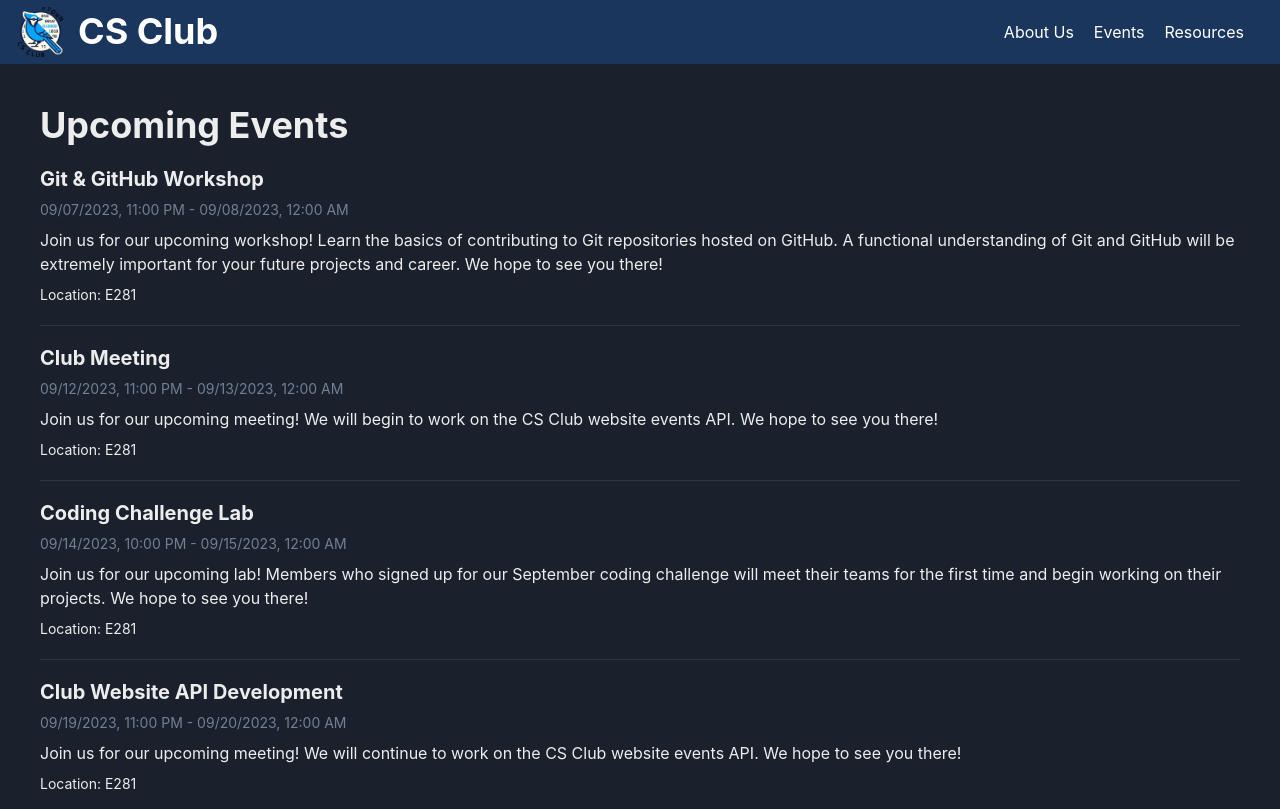
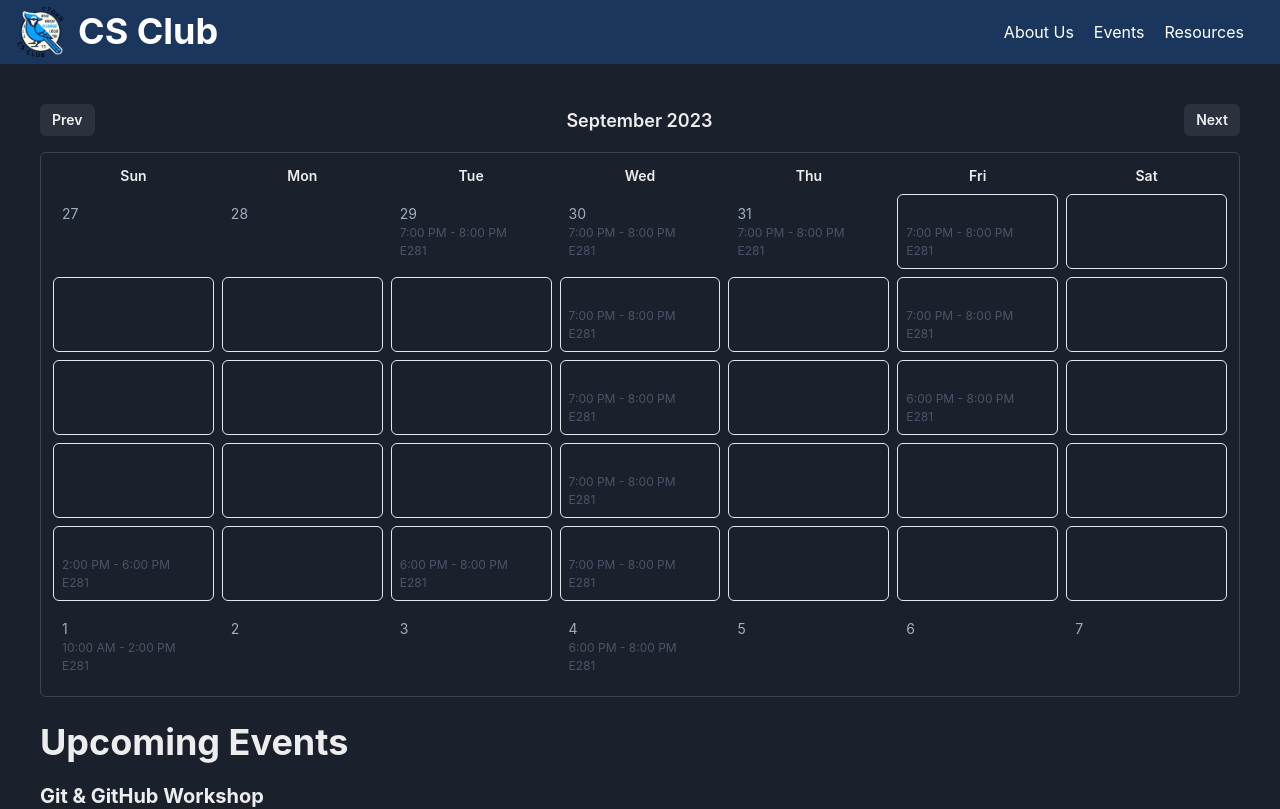
Before and after one commit to Etown-Computer-Science-Club/csclub_website, a React (Vite) app in the folder client/: page /events in a window 1280 px wide. Shown: the top 809 px of the page. Built offline with nearby package versions, Linux system fonts and the light colour scheme; the HTML template or start-up script is replaced by a standard one.

Commit message:
Added calendar to events page

```diff
--- /dev/null
+++ b/client/src/components/EventsCalendar.jsx
@@ -0,0 +1,138 @@
+import React, { useMemo, useState } from 'react';
+import { utcToZonedTime } from 'date-fns-tz';
+import { format } from 'date-fns';
+import { Box, Button, Grid, Text, VStack, HStack } from '@chakra-ui/react';
+
+function toKey(date) {
+  return date.toLocaleDateString('en-CA'); // YYYY-MM-DD
+}
+
+function monthRange(startMonth, endMonth) {
+  const months = [];
+  const cur = new Date(startMonth.getFullYear(), startMonth.getMonth(), 1);
+  const end = new Date(endMonth.getFullYear(), endMonth.getMonth(), 1);
+  while (cur <= end) {
+    months.push(new Date(cur));
+    cur.setMonth(cur.getMonth() + 1);
+  }
+  return months;
+}
+
+export default function EventsCalendar({ events }) {
+  const tz = 'America/New_York';
+
+  const { months, eventsByDay } = useMemo(() => {
+    if (!events || events.length === 0) return { months: [], eventsByDay: {} };
+
+    // Compute earliest and latest months from events
+    let earliest = events[0].startDate;
+    let latest = events[0].endDate;
+    events.forEach((e) => {
+      if (e.startDate < earliest) earliest = e.startDate;
+      if (e.endDate > latest) latest = e.endDate;
+    });
+
+    const startMonth = new Date(utcToZonedTime(earliest, tz).getFullYear(), utcToZonedTime(earliest, tz).getMonth(), 1);
+    const endMonth = new Date(utcToZonedTime(latest, tz).getFullYear(), utcToZonedTime(latest, tz).getMonth(), 1);
+
+    const monthsArr = monthRange(startMonth, endMonth);
+
+    // Map events to calendar day keys
+    const map = {};
+    events.forEach((evt) => {
+      // Iterate from start to end inclusive
+      let cur = new Date(evt.startDate);
+      const end = new Date(evt.endDate);
+      while (cur <= end) {
+        const zoned = utcToZonedTime(cur, tz);
+        const key = toKey(zoned);
+        if (!map[key]) map[key] = [];
+        map[key].push(evt);
+        cur.setDate(cur.getDate() + 1);
+      }
+    });
+
+    return { months: monthsArr, eventsByDay: map };
+  }, [events]);
+
+  const today = utcToZonedTime(new Date(), tz);
+  const defaultIndex = Math.min(Math.max(months.findIndex((m) => m.getFullYear() === today.getFullYear() && m.getMonth() === today.getMonth()), 0), months.length - 1);
+  const [index, setIndex] = useState(defaultIndex >= 0 ? defaultIndex : 0);
+
+  if (!months || months.length === 0) return null;
+
+  const month = months[index];
+  const monthLabel = month.toLocaleString('en-US', { month: 'long', year: 'numeric' });
+
+  // build calendar grid (Sunday-first)
+  const firstDay = new Date(month.getFullYear(), month.getMonth(), 1);
+  const startOffset = firstDay.getDay();
+  const days = [];
+  // 6 weeks (42 cells)
+  for (let i = 0; i < 42; i++) {
+    const dayNum = i - startOffset + 1;
+    const cellDate = new Date(month.getFullYear(), month.getMonth(), dayNum);
+    days.push(cellDate);
+  }
+
+  const weekdayNames = ['Sun', 'Mon', 'Tue', 'Wed', 'Thu', 'Fri', 'Sat'];
+
+  return (
+    <VStack align="stretch" spacing={4} mb={6}>
+      <HStack justify="space-between">
+        <Button onClick={() => setIndex((i) => i - 1)} isDisabled={index <= 0} size="sm">
+          Prev
+        </Button>
+        <Text fontSize="lg" fontWeight="semibold">{monthLabel}</Text>
+        <Button onClick={() => setIndex((i) => i + 1)} isDisabled={index >= months.length - 1} size="sm">
+          Next
+        </Button>
+      </HStack>
+
+      <Box borderWidth={1} borderRadius="md" p={3}>
+        <Grid templateColumns="repeat(7, 1fr)" gap={2}>
+          {weekdayNames.map((d) => (
+            <Box key={d} textAlign="center" fontSize="sm" fontWeight="semibold">
+              {d}
+            </Box>
+          ))}
+          {days.map((d, idx) => {
+            const thisMonth = d.getMonth() === month.getMonth();
+            const zoned = utcToZonedTime(d, tz);
+            const key = toKey(zoned);
+            const evts = eventsByDay[key] || [];
+            const evt = evts[0];
+            return (
+              <Box
+                key={idx}
+                minH="64px"
+                borderWidth={1}
+                borderColor={thisMonth ? 'gray.200' : 'transparent'}
+                borderRadius="md"
+                p={2}
+              >
+                <Text fontSize="sm" color={thisMonth ? 'gray.800' : 'gray.400'}>{d.getDate()}</Text>
+                {evt && (
+                  <>
+                    <Text fontSize="xs" fontWeight="semibold" isTruncated title={evt.title}>
+                      {evt.title}
+                    </Text>
+                    <Text fontSize="xs" color="gray.600">
+                      {format(utcToZonedTime(evt.startDate, tz), 'h:mm a')}
+                      {evt.endDate && evt.endDate > evt.startDate && ` - ${format(utcToZonedTime(evt.endDate, tz), 'h:mm a')}`}
+                    </Text>
+                    {evt.location && (
+                      <Text fontSize="xs" color="gray.600" isTruncated>
+                        {evt.location}
+                      </Text>
+                    )}
+                  </>
+                )}
+              </Box>
+            );
+          })}
+        </Grid>
+      </Box>
+    </VStack>
+  );
+}
--- a/client/src/pages/Events.jsx
+++ b/client/src/pages/Events.jsx
@@ -1,6 +1,7 @@
 import { Heading } from '@chakra-ui/react';
 import { utcToZonedTime, zonedTimeToUtc } from 'date-fns-tz';
 import Event from '../components/Event';
+import EventsCalendar from '../components/EventsCalendar';
 import rawEvents from '../components/eventData.json';
 
 function date(dateString) {
@@ -28,6 +29,7 @@ function Events() {
 
   return (
     <>
+      <EventsCalendar events={events} />
       {currentEvents.length > 0 && (
         <>
           <Heading mb={5}>Current Events</Heading>
```
